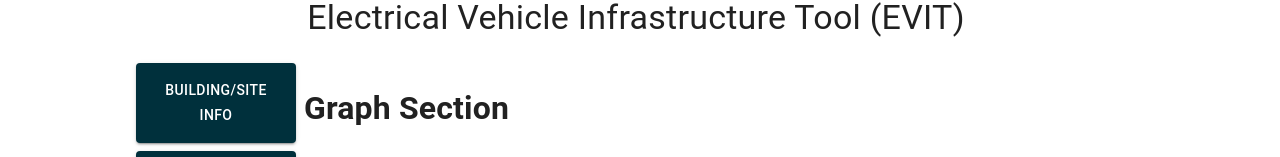
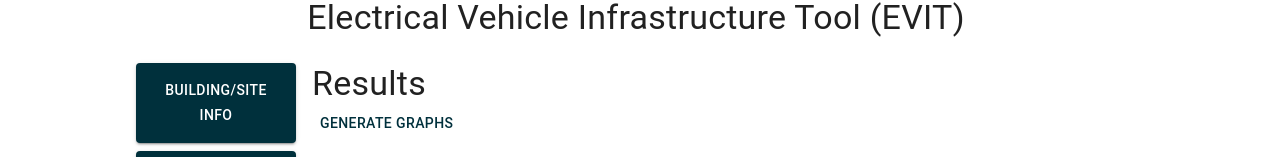
Before and after one commit to rongxinyin/ev-infrastructure-tool, a React (Create React App) app in the folder client/: page / in a window 1280 px wide. Both pictures are taken after a click on the link "RESULTS". Shown: the part 123-280 px from the top of the page. Built offline with nearby package versions, Linux system fonts and the light colour scheme; no server answers.

Commit message:
delete random header

```diff
--- a/client/src/components/Results.js
+++ b/client/src/components/Results.js
@@ -176,7 +176,6 @@
 
   return (
     <div>
-      <h1>Graph Section</h1>
       <div id="graph-container">
         <Grid container spacing={1} sx={{ marginLeft: 0 }}>
           <Grid item xs={12}>
```
